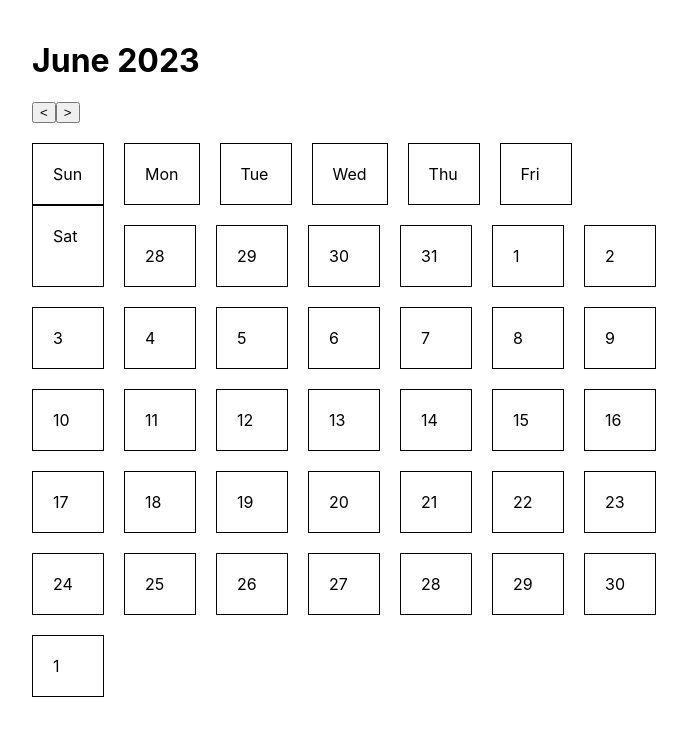
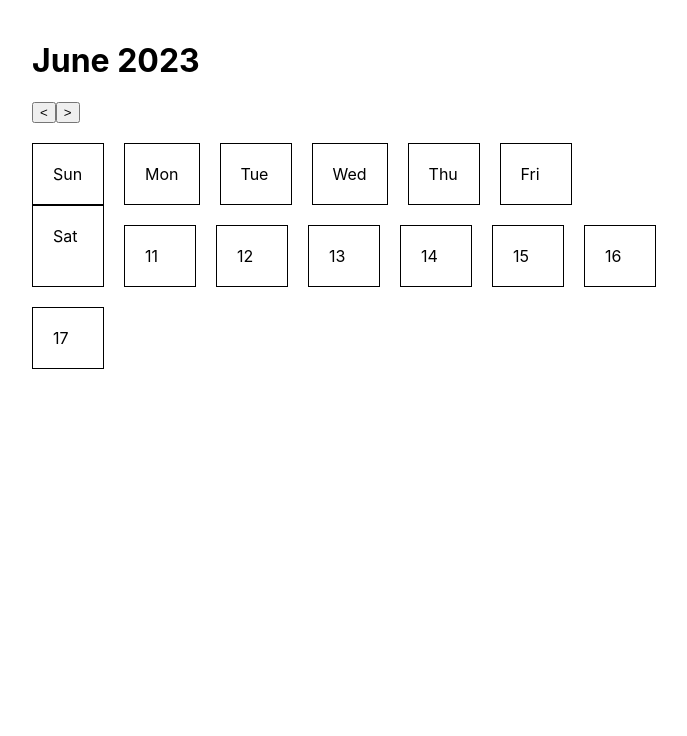
Before and after one commit to williamxmejia/calendar, a React (Create React App) app: page / in a window 1280 px wide. Shown: the top 736 px of the page, without its empty margins (68-755 px from the left). Built offline with nearby package versions, Linux system fonts and the light colour scheme.

Commit message:
feat: can view a single week, and use the arrows to change the week

```diff
--- a/src/components/Calendar.js
+++ b/src/components/Calendar.js
@@ -4,6 +4,8 @@ import weekdayPlugin from "dayjs/plugin/weekday"
 import isTodayPlugin from "dayjs/plugin/isToday"
 import objectPlugin from "dayjs/plugin/toObject"
 import localeData from "dayjs/plugin/localeData"
+import weekOfYear from "dayjs/plugin/weekOfYear"
+import weekYear from "dayjs/plugin/weekYear"
 import RenderDays from "./RenderDays"
 import RenderAllDays from "./RenderAllDays"
 import BtnComponent from "./BtnComponent"
@@ -12,19 +14,26 @@ dayjs.extend(weekdayPlugin)
 dayjs.extend(isTodayPlugin)
 dayjs.extend(objectPlugin)
 dayjs.extend(localeData)
+dayjs.extend(weekYear)
+dayjs.extend(weekOfYear)
 
 function Calendar() {
+
+
   const currDate = dayjs()
   const months = dayjs.months()
   const [currentMonth, setCurrentMonth] = useState(currDate)
 
+  console.log(dayjs(currentMonth).week())
+
+
   function monthHandlerBack() {
-    let back = currentMonth.subtract(1, "month")
+    let back = currentMonth.subtract(1, "week")
     setCurrentMonth(back)
   }
 
   function monthHandlerForward() {
-    let next = currentMonth.add(1, "month")
+    let next = currentMonth.add(1, "week")
     setCurrentMonth(next)
   }
 
@@ -32,12 +41,10 @@ function Calendar() {
     <>
       <div className="cont-box">
         <h1>{months[currentMonth.month()]} {currentMonth.year()}</h1>
-        {/* {renderButtons()} */}
         <BtnComponent next = {monthHandlerForward} back={monthHandlerBack}/>
         <div className="calendar-head">
           <RenderDays today = {currDate} />
-          <RenderAllDays currentMonth = {currentMonth} />
-
+          <RenderAllDays currentMonth = {currentMonth}/>
         </div>
       </div>
     </>
--- a/src/components/RenderAllDays.js
+++ b/src/components/RenderAllDays.js
@@ -5,18 +5,20 @@ function RenderAllDays(props) {
     const [dates, setArrayOfDates] = useState([])
 
     function getAllDays() {
-        let currentDate = props.currentMonth.startOf("month").weekday(0)
-        const nextMonth = props.currentMonth.add(1, "month")
-        const endDate = nextMonth.startOf("month").weekday(6)
+        let currentDate = props.currentMonth.startOf("week").weekday(0)
+        // let currenWeek = props.currentMonth.startOf("week").weekday()
+        const nextMonth = props.currentMonth.add(1, "week")
+        console.log(nextMonth)
+        const endDate = nextMonth.startOf("week").weekday(6)
 
         let allDates = []
         let weekDates = []
 
         let weekCounter = 1
         let dayCounter = 0
-        let b = props.currentMonth.startOf("month").weekday(0)
+        let b = props.currentMonth.startOf("week").weekday(0)
 
-        while (b.isBefore(endDate) || b.isSame(endDate, "day")) {
+        while (b.isBefore(endDate)) {
         const formated = formatDateObject(b)
         weekDates.push(formated)
 
@@ -39,7 +41,7 @@ function RenderAllDays(props) {
 
         dates.map((week) => {
           week.map((d) => {
-            days.push(<div className="calendar-in">{d.day}</div>)
+            days.push(<div key={d.day} className="calendar-in">{d.day}</div>)
           })
           rows.push(days)
           days = []
```
